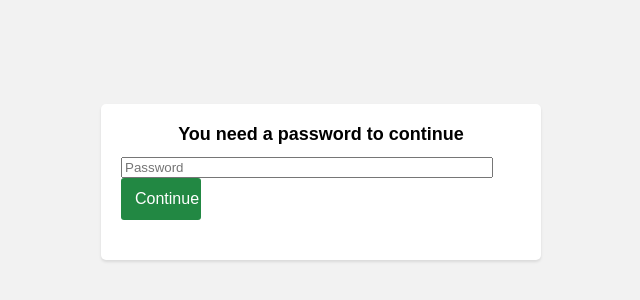
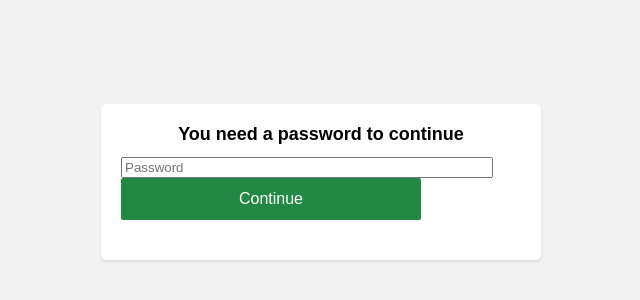
Before and after one commit to VissarionM/cloudsimExample, a website: page src/index.html in a window 1280 px wide. Shown: the part 218-518 px from the top of the page, without its empty margins (319-959 px from the left). Drawn offline with Linux system fonts and the light colour scheme.

Commit message:
appearance

```diff
--- a/src/index.html
+++ b/src/index.html
@@ -72,14 +72,14 @@
 
         .protected__content__btn {
             background-color: #228843;
-            border-radius: 3px;
+            border-radius: 2px;
             cursor: pointer;
             border: none;
             color: #fff;
             padding: 12px 14px;
             font-weight: 500;
             font-size: 16px;
-            width: calc(25% - 20px);
+            width: calc(80% - 20px);
             /* Adjust width to 50% of container minus space between */
             display: inline-block;
             /* Ensure button doesn't take full width */
```
